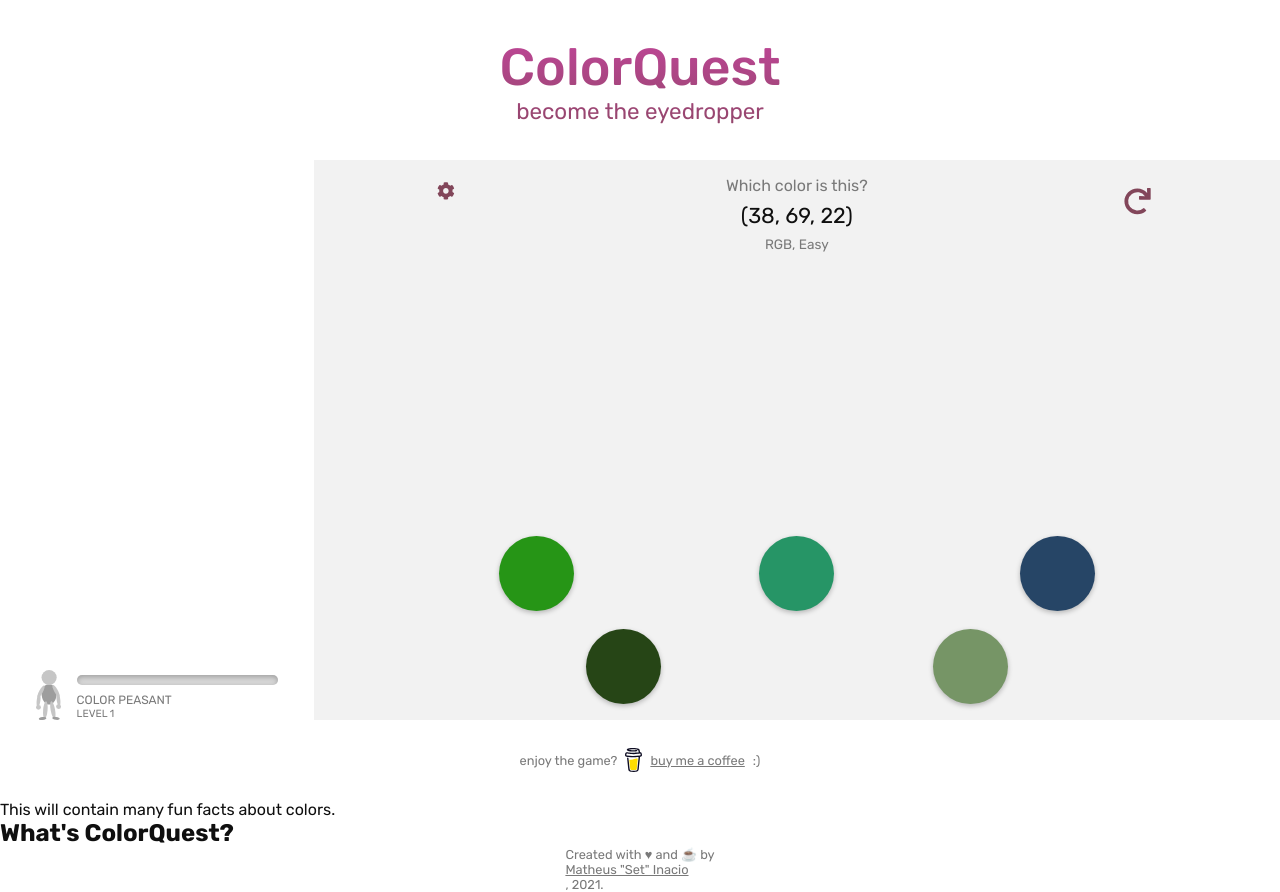
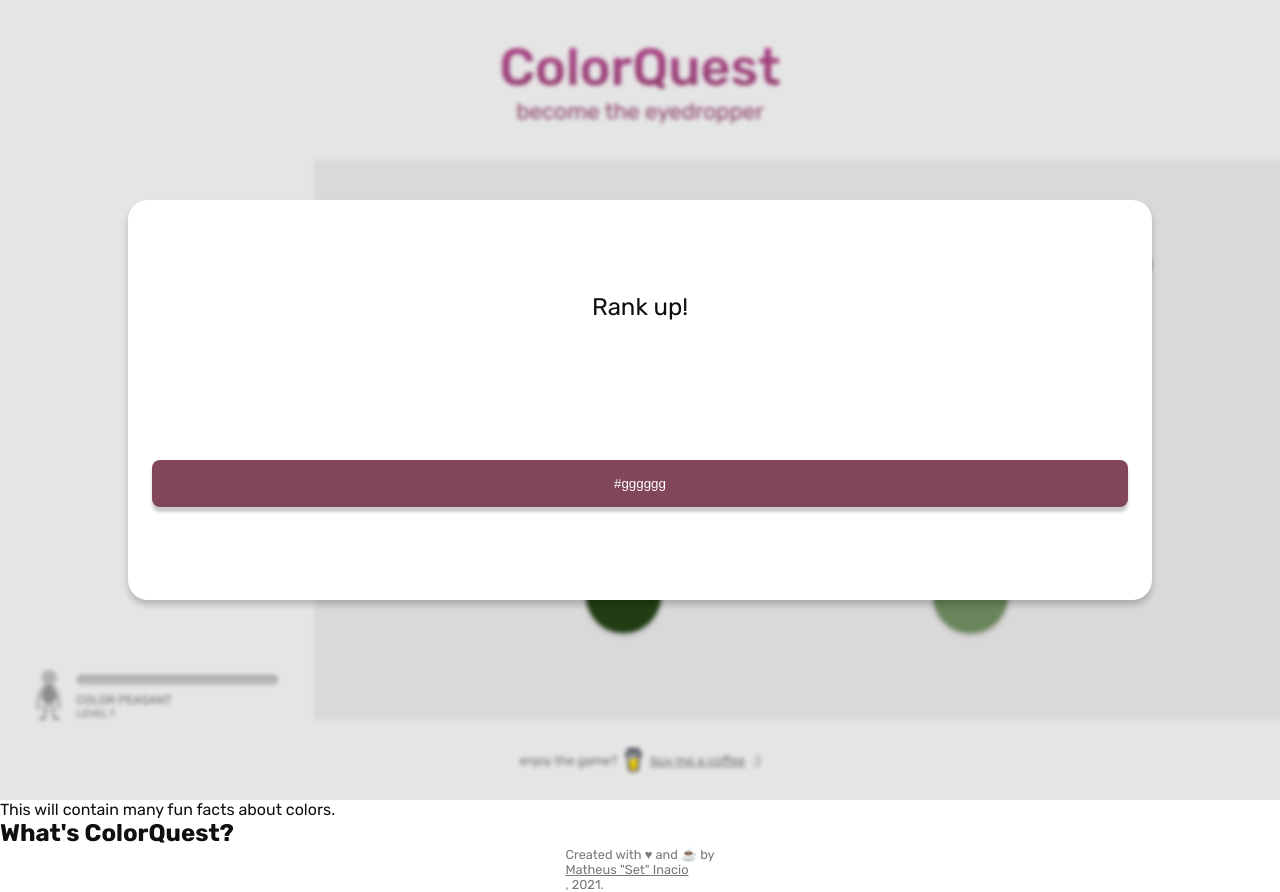
Before and after one commit to matheusinacio7/colorquest, a Next.js app: page / in a window 1280 px wide. Built offline with nearby package versions, Linux system fonts and the light colour scheme.

Commit message:
Creates rank up modal skeleton

```diff
--- a/src/components/Modal.tsx
+++ b/src/components/Modal.tsx
@@ -3,6 +3,7 @@
 import styles from '../styles/modules/Modal.module.css';
 
 import LevelUp from './modal/LevelUp';
+import RankUp from './modal/RankUp';
 import Redraw from './modal/Redraw';
 
 import { GameContext, GameStatus } from '../contexts/GameContext';
@@ -10,6 +11,7 @@
 export enum ModalType {
   RedrawConfirmation,
   LevelUp,
+  RankUp,
   None,
 }
 
@@ -30,6 +32,10 @@
       return <LevelUp className={props.className} closeFunction={closeModal} />;
     }
 
+    if (props.type === ModalType.RankUp) {
+      return <RankUp className={props.className} closeFunction={closeModal} />;
+    }
+
     return null;
   }
 
--- /dev/null
+++ b/src/components/modal/RankUp.tsx
@@ -0,0 +1,20 @@
+import { UserContext } from 'contexts/UserContext';
+import { useContext, useEffect, useState } from 'react';
+
+import styles from '../../styles/modules/Modal.module.css';
+
+export default function RankUp(props: {className: string, closeFunction: () => void}) {
+  return (
+    <aside className={props.className}>
+      <h1>Rank up!</h1>
+
+      <section className={styles.modalCenter}>
+
+      </section>
+
+      <section>
+        <button className={`${styles.button} ${styles.buttonContinue}`} onClick={props.closeFunction}>#gggggg</button>
+      </section>
+    </aside>
+  );
+}
--- a/src/contexts/GameContext.tsx
+++ b/src/contexts/GameContext.tsx
@@ -39,7 +39,7 @@
   const [gameMode, setGameMode] = useState('rgb');
   const [gameStatus, setGameStatus] = useState(GameStatus.PLAYING);
   const [rootElement, setRootElement] = useState(null);
-  const [modalType, setModalType] = useState(ModalType.None);
+  const [modalType, setModalType] = useState(ModalType.RankUp);
 
   function changeDifficulty(newDifficulty: Difficulty) {
     setDifficulty(newDifficulty);
--- a/src/styles/modules/Game.module.css
+++ b/src/styles/modules/Game.module.css
@@ -2,7 +2,7 @@
   display: flex;
   padding: 16px 0;
   flex-direction: column;
-  justify-content: space-between;
+  justify-content: space-around;
 }
 
 .info {
```
